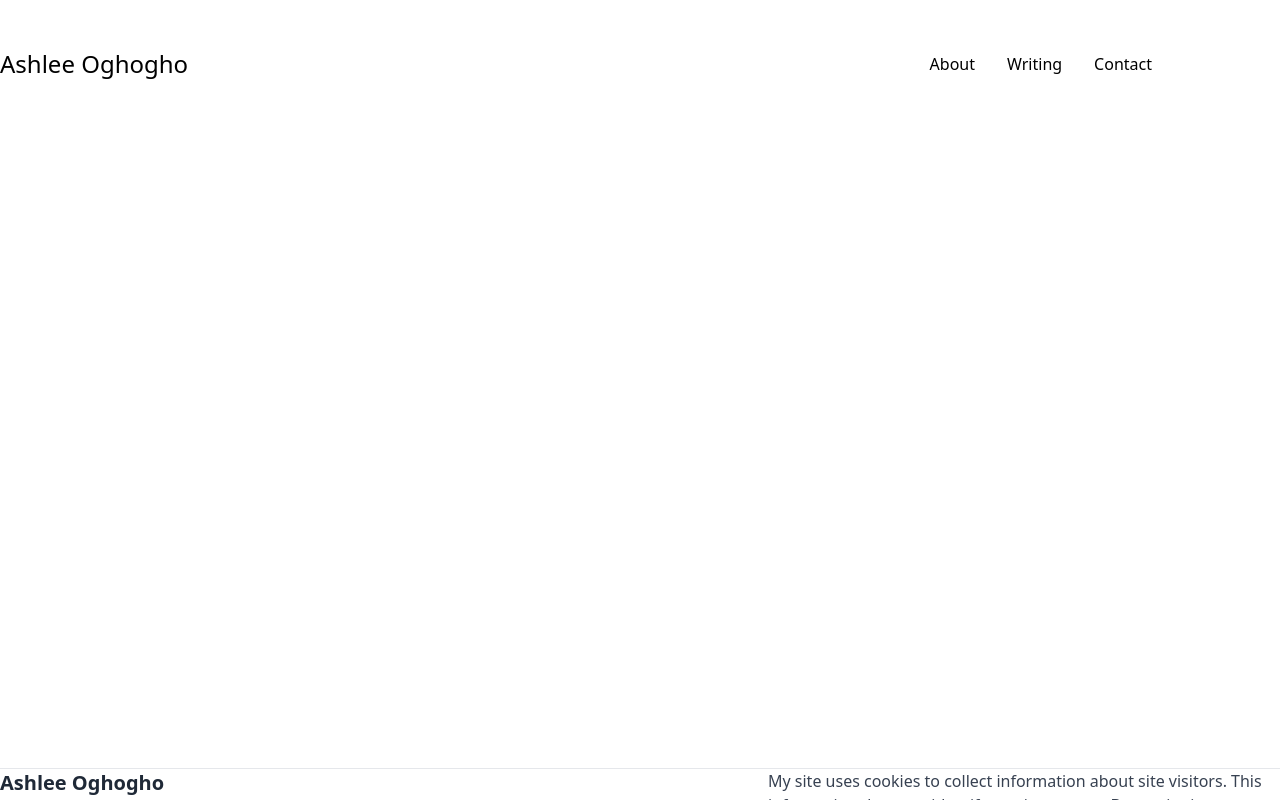
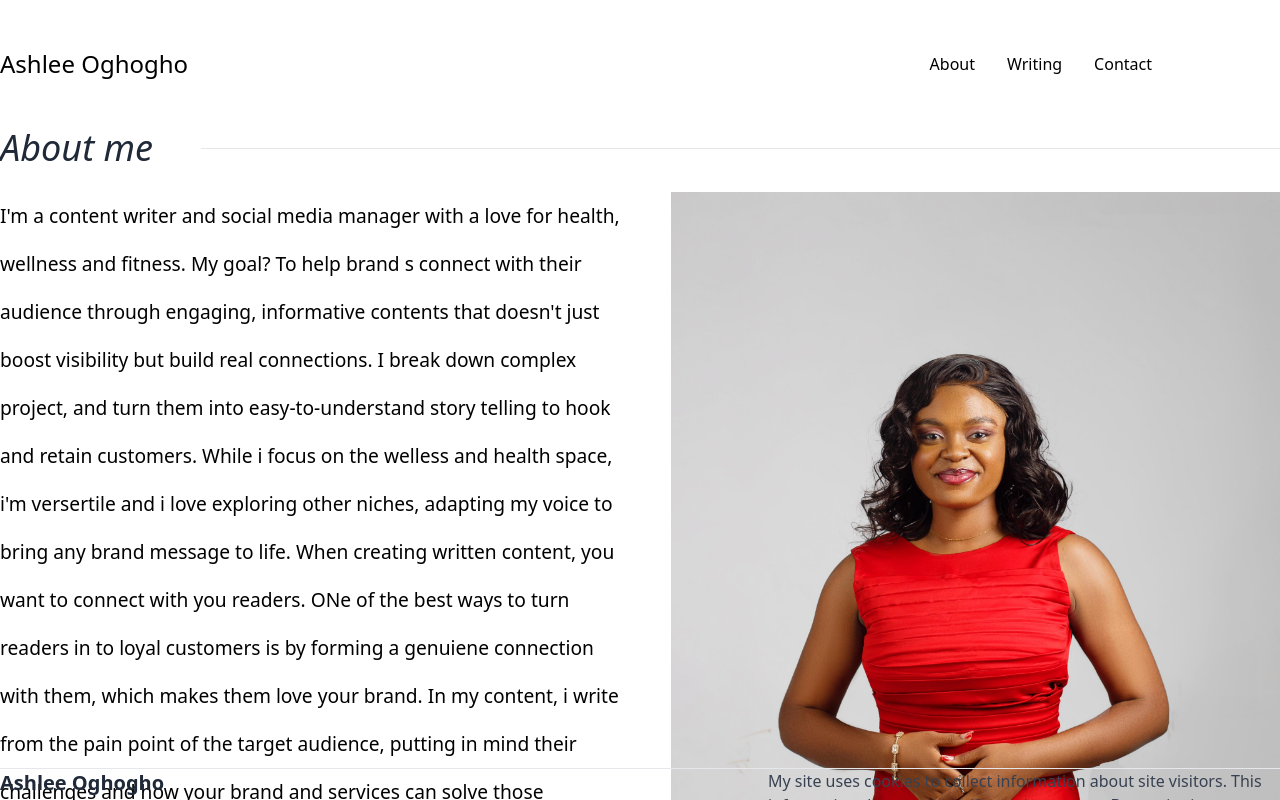
Before and after one commit to rubbieKelvin/ashlee-portfolio, a Nuxt app: page /about in a window 1280 px wide. Shown: the top 800 px of the page. Built offline with nearby package versions, Linux system fonts and the light colour scheme; some icons are missing.

Commit message:
chore: about section

```diff
--- a/app.config.ts
+++ b/app.config.ts
@@ -3,7 +3,21 @@
 export default defineAppConfig({
   name: NAME,
   heroTexts: {
-    title: `I'm ${NAME}, I help B2B and B2C companies turn thier readers into leads `,
+    title: `I'm ${NAME}, I help B2B and B2C companies turn their readers into leads `,
     message: `If you want content that educate and engages your readers, then you've found the right person. My writing would get your business more traffics and leads`,
   },
+  aboutText: {
+    title: `Hi there, I'm ${NAME}.`,
+    message: [
+      `I'm a content writer and social media manager with a love for health, wellness and fitness.
+    My goal? To help brand s connect with their audience through engaging, informative contents that doesn't just boost visibility but build real connections.
+    I break down complex project, and turn them into easy-to-understand story telling to hook and retain customers.
+    While i focus on the welless and health space, i'm versertile and i love exploring other niches, adapting my voice to bring any brand message to life.
+    When creating written content, you want to connect with you readers. ONe of the best ways to turn readers in to loyal customers is by forming a genuiene connection with them, which makes them love your brand.
+    In my content, i write from the pain point of the target audience, putting in mind their challenges and how your brand and services can solve those challenges.
+    `,
+      `I also have a degree in radiography, which give me a unique perspective on healthcare and the science behind it.
+      Whether it's creating captivating copy or manning social media, i'm here to help your business thrive and onnect with the people who matter the most.`,
+    ],
+  },
 });
--- a/components/NavigationBar.vue
+++ b/components/NavigationBar.vue
@@ -9,7 +9,9 @@
   <nav
     class="flex items-center md:gap-16 gap-2 md:py-12 py-4 md:flex-row flex-col"
   >
-    <h1 class="text-2xl font-medium">{{ appConfig.name }}</h1>
+    <NuxtLink to="/" class="text-2xl font-medium">{{
+      appConfig.name
+    }}</NuxtLink>
     <div class="flex-grow hidden md:inline" />
     <div class="flex items-center gap-8">
       <NuxtLink v-for="item in quick_links" :to="item.link" external>
--- a/nuxt.config.ts
+++ b/nuxt.config.ts
@@ -8,5 +8,10 @@
       autoprefixer: {},
     },
   },
+  app: {
+    head: {
+      titleTemplate: "Ashlee Oghogho - %s",
+    },
+  },
   css: ["~/assets/css/main.css"],
 });
--- a/package.json
+++ b/package.json
@@ -13,6 +13,7 @@
     "@jamescoyle/vue-icon": "^0.1.2",
     "@mdi/js": "^7.4.47",
     "nuxt": "^3.14.159",
+    "sass": "^1.80.6",
     "vue": "latest",
     "vue-router": "latest"
   },
--- /dev/null
+++ b/pages/about.vue
@@ -0,0 +1,34 @@
+<script setup lang="ts">
+import appConfig from "~/app.config";
+</script>
+
+<template>
+  <div class="flex gap-6 flex-col">
+    <div class="flex gap-12 items-center">
+      <p class="text-4xl italic text-gray-800">About me</p>
+      <div class="flex-grow h-px bg-gray-200" />
+    </div>
+
+    <div class="flex gap-12">
+      <div class="flex-[40%] flex flex-col gap-6">
+        <p
+          v-for="(text, index) in appConfig.aboutText.message"
+          :key="index"
+          class="about-text"
+        >
+          {{ text }}
+        </p>
+      </div>
+      <div class="">
+        <img src="/images/ash.png" class="h-[50rem] object-contain" />
+      </div>
+    </div>
+  </div>
+</template>
+
+<style lang="scss" scoped>
+.about-text {
+    font-size: larger;
+    line-height: 3rem;
+}
+</style>
--- a/pages/index.vue
+++ b/pages/index.vue
@@ -3,6 +3,10 @@
 import SvgIcon from "@jamescoyle/vue-icon";
 import appConfig from "~/app.config";
 import { social_links } from "~/utils/constants";
+
+useHead({
+  title: "B2B Content Writer for Hire",
+});
 </script>
 
 <template>
@@ -30,11 +34,10 @@
         </div>
 
         <div>
-          <p class="font-medium mb-2">Need a sugar baby?</p>
           <a
             href="tel:+2347086889864"
             class="bg-black text-white flex px-4 py-4 md:w-max min-w-44 text-lg items-center justify-center"
-            >Call me.</a
+            >Let's work .</a
           >
         </div>
         <div class="h-px bg-gray-200 hidden md:inline" />
--- a/utils/constants.ts
+++ b/utils/constants.ts
@@ -7,7 +7,7 @@
 export const quick_links: Array<Link> = [
   {
     label: "About",
-    link: "#",
+    link: "/about",
   },
   {
     label: "Writing",
```
Also changed, not shown: 1 other file (tests, documents, lock files or other folders).
